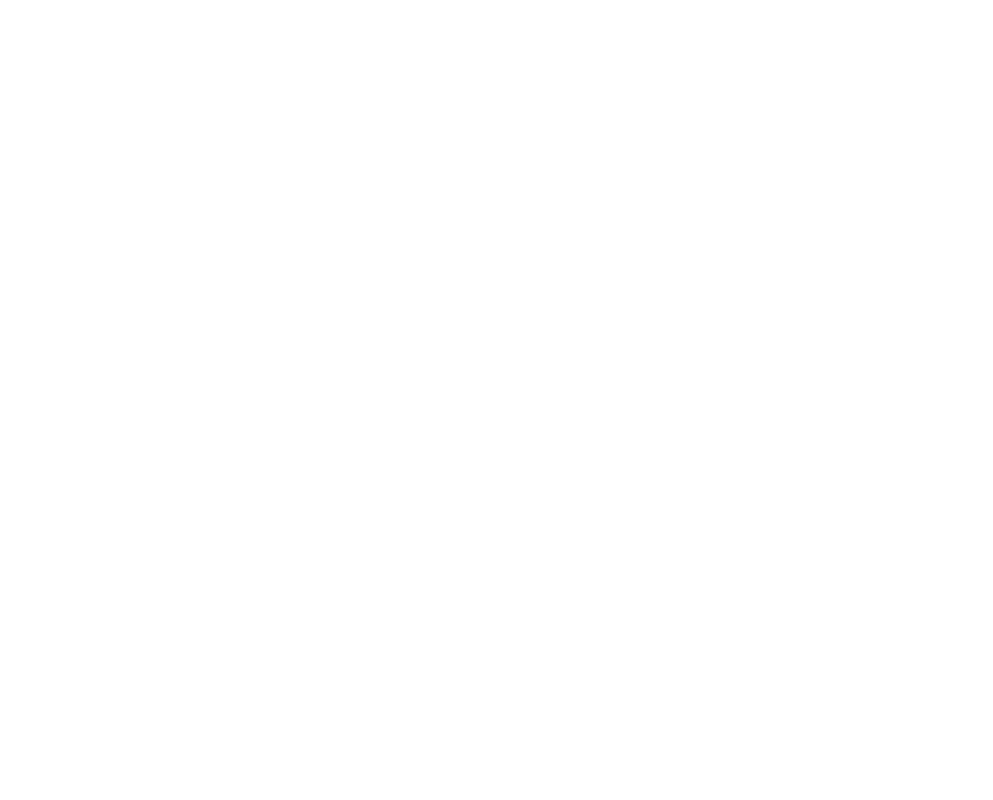
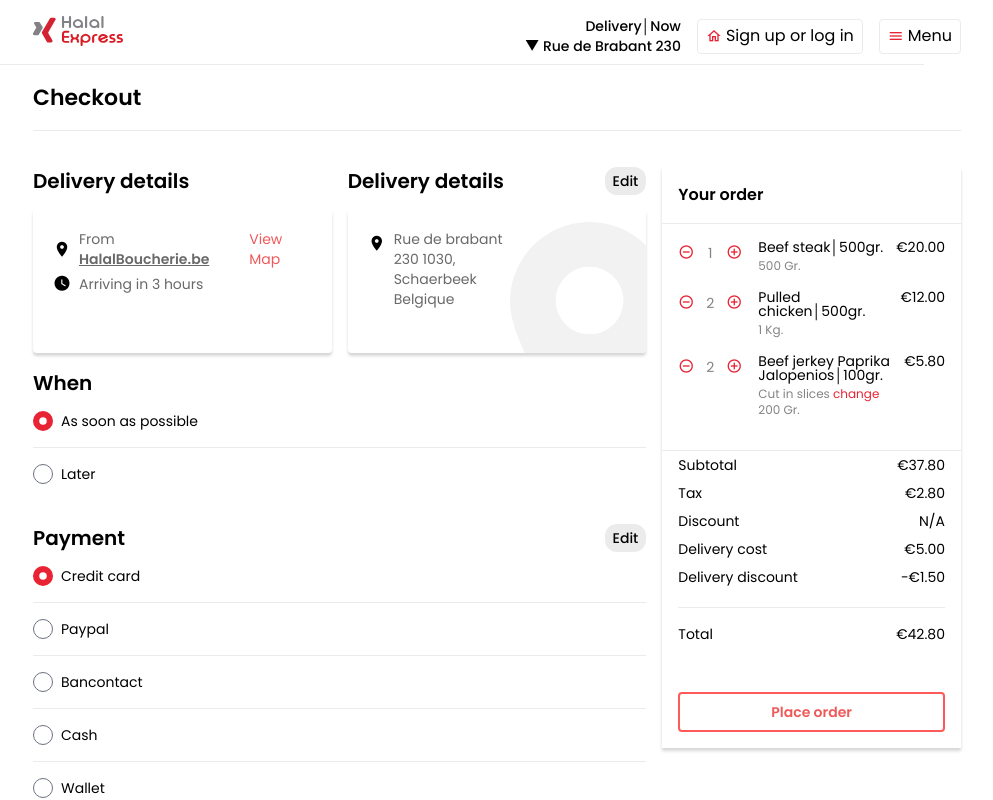
Before and after one commit to Lino004/hotalexpress, a Vue app: page /checkout in a window 1280 px wide. Shown: the top 800 px of the page, without its empty margins (143-1136 px from the left). Built offline with nearby package versions, Linux system fonts and the light colour scheme.

Commit message:
checkout page

```diff
--- a/src/router/index.js
+++ b/src/router/index.js
@@ -18,6 +18,11 @@
     path: '/produit/:id',
     name: 'Produit',
     component: () => import('../views/Produit.vue')
+  },
+  {
+    path: '/checkout',
+    name: 'Checkout',
+    component: () => import('../views/Checkout.vue')
   }
 ]
 
--- /dev/null
+++ b/src/views/Checkout.vue
@@ -0,0 +1,250 @@
+<template>
+  <div>
+    <NavBar/>
+    <hr class="text-grid5 w-5/6">
+    <section class="container mx-auto w-full md:w-9/12 px-4">
+      <h4 class="text-22px font-semibold py-4">Checkout</h4>
+      <hr class="text-grid5">
+      <div class="grid md:grid-cols-2 lg:grid-cols-3 gap-4 mt-9">
+        <div class="lg:col-span-2">
+          <div class="grid lg:grid-cols-2 gap-4 mb-4">
+            <div class="">
+              <h3 class="text-xl font-semibold mb-3.5">Delivery details</h3>
+              <div class="w-full h-36 rounded bg-white p-5 shadow-box2 text-sm">
+                <div class="flex justify-between items-center space-x-4">
+                  <div class="flex items-center space-x-2">
+                    <span class="text-lg text-black">
+                      <i class="mdi mdi-map-marker"></i>
+                    </span>
+                    <p class="text-grid10">
+                      From
+                      <span class="font-semibold underline">HalalBoucherie.be</span>
+                    </p>
+                  </div>
+                  <div class="text-grid12">
+                    View Map
+                  </div>
+                </div>
+                <div class="flex items-center space-x-2">
+                  <span class="text-lg text-black">
+                    <i class="mdi mdi-clock"></i>
+                  </span>
+                  <p class="text-grid10">
+                    Arriving in 3 hours
+                  </p>
+                </div>
+              </div>
+            </div>
+            <div class="relative">
+              <div class="flex justify-between items-center  mb-3.5">
+                <h3 class="text-xl font-semibold">Delivery details</h3>
+                <button class="text-sm font-medium bg-grid5 rounded-xl px-2 py-1">
+                  Edit
+                </button>
+              </div>
+              <div class="w-full h-36 rounded bg-white p-5 shadow-box2 text-sm">
+                <div class="flex justify-between items-center">
+                  <div class="flex space-x-2 w-3/5">
+                    <span class="text-lg text-black">
+                      <i class="mdi mdi-map-marker"></i>
+                    </span>
+                    <p class="text-grid10">
+                      Rue de brabant 230 1030, Schaerbeek Belgique
+                    </p>
+                  </div>
+                </div>
+              </div>
+              <img
+                src="@/assets/images/map.svg"
+                class="absolute bottom-0 right-0">
+            </div>
+          </div>
+          <div class="mb-10">
+            <div class="flex justify-between items-center mb-3.5">
+              <h3 class="text-xl font-semibold">When</h3>
+            </div>
+            <div class="">
+              <div class="" v-for="(item, i) in itemsTime" :key="i">
+                <label class="flex items-center">
+                  <input type="radio" class="form-radio h-5 w-5 text-grid2" name="radio-time" :value="i" v-model="choiceTime">
+                  <span class="ml-2 text-sm"> {{item}} </span>
+                </label>
+                <hr class="text-grid5 my-4" v-if="i !== itemsTime.length - 1">
+              </div>
+            </div>
+          </div>
+          <div class="mb-10">
+            <div class="flex justify-between items-center  mb-3.5">
+              <h3 class="text-xl font-semibold">Payment</h3>
+              <button class="text-sm font-medium bg-grid5 rounded-xl px-2 py-1">
+                Edit
+              </button>
+            </div>
+            <div class="">
+              <div class="" v-for="(item, i) in itemsPayment" :key="i">
+                <label class="flex items-center">
+                  <input type="radio" class="form-radio h-5 w-5 text-grid2" name="radio-payment" :value="i" v-model="choicePayment">
+                  <span class="ml-2 text-sm"> {{item}} </span>
+                </label>
+                <hr class="text-grid5 my-4" v-if="i !== itemsPayment.length - 1">
+              </div>
+            </div>
+          </div>
+        </div>
+        <div class="hidden md:block">
+          <div class="relative bg-white shadow-box2">
+            <div class="flex-1 overflow-y-auto">
+              <div class="flex p-4 justify-between">
+                <h4 class="font-semibold">
+                  Your order
+                </h4>
+              </div>
+              <hr class="text-grid5">
+              <div class="p-4">
+                <div class="flex justify-between items-start mb-4">
+                  <div class="mr-4 w-16 flex justify-between items-center">
+                    <button>
+                      <span class="text-grid2">
+                        <i class="mdi mdi-minus-circle-outline"></i>
+                      </span>
+                    </button>
+                    <span class="text-grid7 text-sm">1</span>
+                    <button>
+                      <span class="text-grid2">
+                        <i class="mdi mdi-plus-circle-outline"></i>
+                      </span>
+                    </button>
+                  </div>
+                  <div class="flex-1 text-sm leading-none">
+                    Beef steak│500gr.
+                    <p class="text-xs text-grid7 mt-1">
+                      500 Gr.
+                    </p>
+                  </div>
+                  <div class="text-sm leading-none text-right">€20.00</div>
+                </div>
+                <div class="flex justify-between items-start mb-4">
+                  <div class="mr-4 w-16 flex justify-between items-center">
+                    <button>
+                      <span class="text-grid2">
+                        <i class="mdi mdi-minus-circle-outline"></i>
+                      </span>
+                    </button>
+                    <span class="text-grid7 text-sm">2</span>
+                    <button>
+                      <span class="text-grid2">
+                        <i class="mdi mdi-plus-circle-outline"></i>
+                      </span>
+                    </button>
+                  </div>
+                  <div class="flex-1 text-sm leading-none">
+                    Pulled chicken│500gr.
+                    <p class="text-xs text-grid7 mt-1">
+                      1 Kg.
+                    </p>
+                  </div>
+                  <div class="text-sm leading-none text-right">€12.00</div>
+                </div>
+                <div class="flex justify-between items-start mb-4">
+                  <div class="mr-4 w-16 flex justify-between items-center">
+                    <button>
+                      <span class="text-grid2">
+                        <i class="mdi mdi-minus-circle-outline"></i>
+                      </span>
+                    </button>
+                    <span class="text-grid7 text-sm">2</span>
+                    <button>
+                      <span class="text-grid2">
+                        <i class="mdi mdi-plus-circle-outline"></i>
+                      </span>
+                    </button>
+                  </div>
+                  <div class="flex-1 text-sm leading-none">
+                    Beef jerkey Paprika Jalopenios│100gr.
+                    <p class="text-xs text-grid7 mt-1">
+                      Cut in slices <span class="text-grid2">change</span> <br>
+                      200 Gr.
+                    </p>
+                  </div>
+                  <div class="text-sm leading-none text-right">€5.80</div>
+                </div>
+              </div>
+              <hr class="text-grid5">
+              <div class="flex justify-between px-4 py-1 text-sm">
+                <div>Subtotal</div>
+                <div>€37.80</div>
+              </div>
+              <div class="flex justify-between px-4 py-1 text-sm">
+                <div>Tax</div>
+                <div>€2.80</div>
+              </div>
+              <div class="flex justify-between px-4 py-1 text-sm">
+                <div>Discount</div>
+                <div>N/A</div>
+              </div>
+              <div class="flex justify-between px-4 py-1 text-sm">
+                <div>Delivery cost</div>
+                <div>€5.00</div>
+              </div>
+              <div class="flex justify-between px-4 py-1 text-sm">
+                <div>Delivery discount</div>
+                <div>-€1.50</div>
+              </div>
+              <div class="p-4">
+                <hr class="text-grid5">
+                <div class="flex justify-between text-sm py-4">
+                  <div>Total</div>
+                  <div>€42.80</div>
+                </div>
+              </div>
+            </div>
+            <div class="p-4">
+              <button
+                @click="$emit('go-to-checkout')"
+                class="w-full text-center border-2 border-grid11 py-2 rounded text-grid12 font-semibold text-sm">
+                Place order
+              </button>
+            </div>
+          </div>
+        </div>
+      </div>
+    </section>
+    <Footer show-footer-action-mobile/>
+    <FooterActionMobile/>
+  </div>
+</template>
+
+<script>
+import NavBar from '@/components/general/NavBar.vue'
+import Footer from '@/components/general/Footer.vue'
+import FooterActionMobile from '@/components/general/FooterActionMobile.vue'
+
+export default {
+  components: {
+    NavBar,
+    Footer,
+    FooterActionMobile
+  },
+  data () {
+    return {
+      choiceTime: 0,
+      itemsTime: [
+        'As soon as possible',
+        'Later'
+      ],
+      choicePayment: 0,
+      itemsPayment: [
+        'Credit card',
+        'Paypal',
+        'Bancontact',
+        'Cash',
+        'Wallet'
+      ]
+    }
+  }
+}
+</script>
+
+<style>
+
+</style>
--- a/tailwind.js
+++ b/tailwind.js
@@ -39,6 +39,7 @@
     fontSize: {
       ...defaultTheme.fontSize,
       '10px': '.625rem',
+      '22px': '1.375rem',
       '42px': '2.625rem'
     },
     boxShadow: {
```
Also changed, not shown: src/assets/images/map.svg (added).
